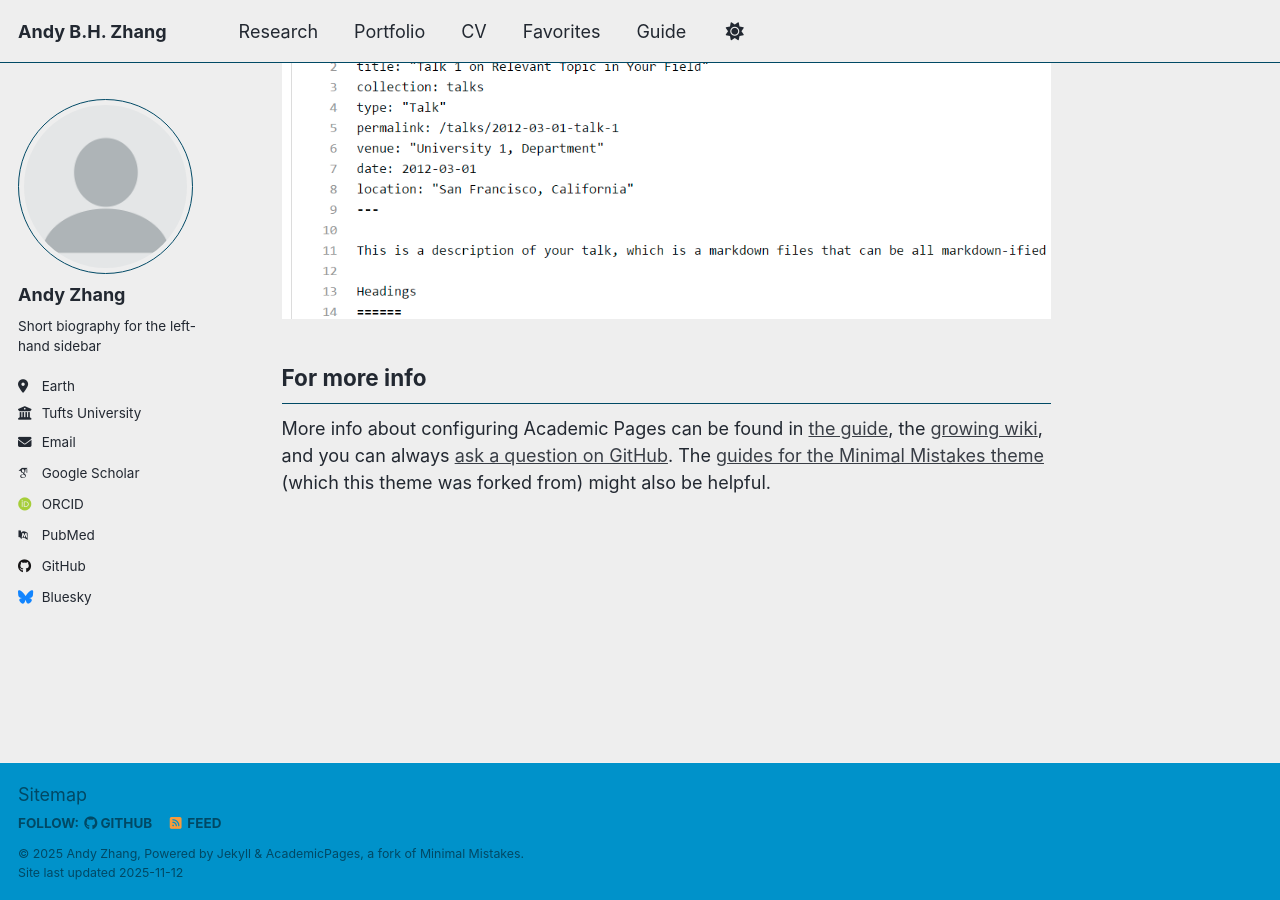
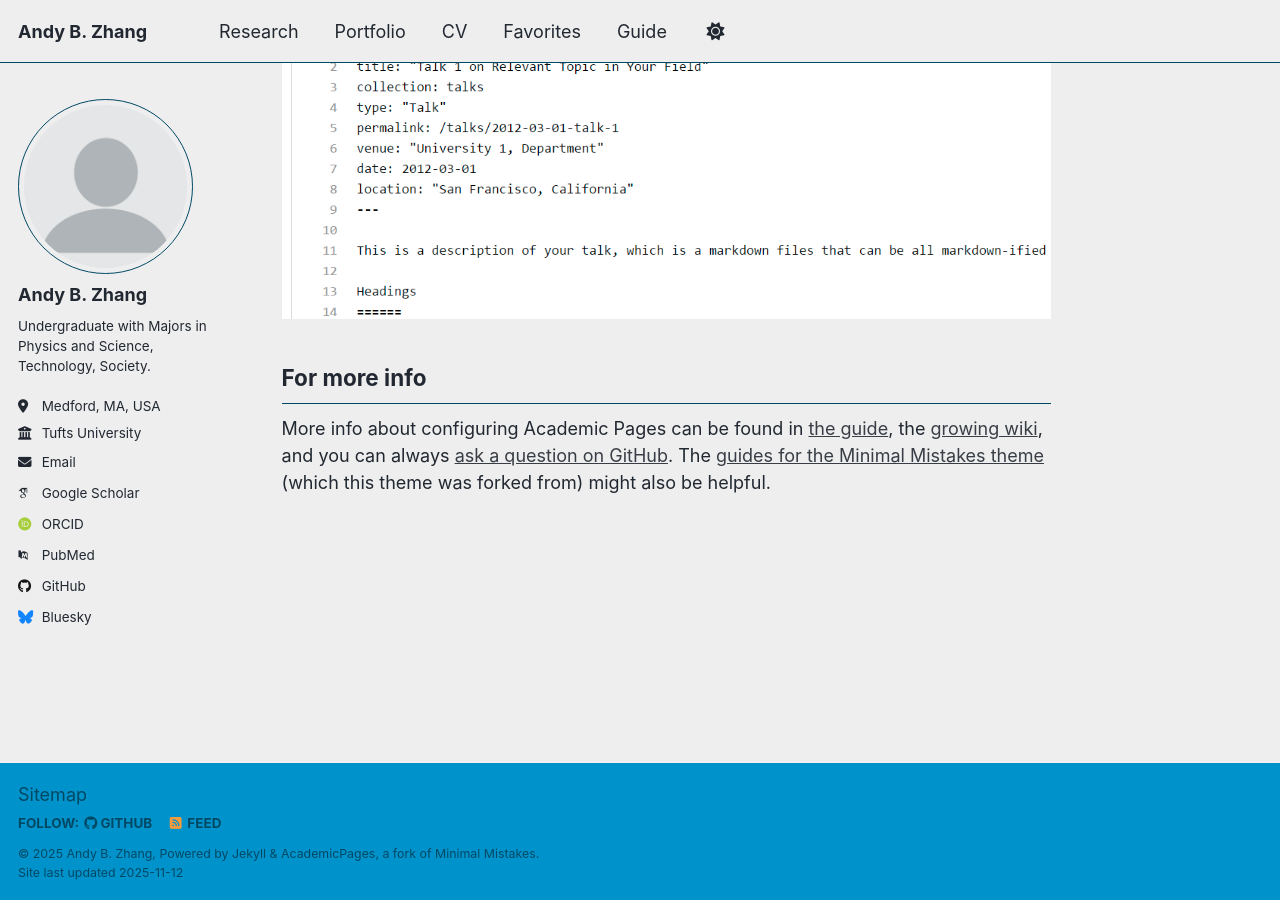
Before and after one commit to 22AZhang/AndyBHZhang.github.io, a Jekyll site: the page built from _pages/about.md, in a window 1280 px wide and 900 px high, scrolled down 2880 px. Built offline with Jekyll 4.4.1, drawn with Linux system fonts in a browser that asks for light colours; some web fonts are replaced; a script that is not in the unit is left out.

Commit message:
Update _config.yml

```diff
--- a/_config.yml
+++ b/_config.yml
@@ -9,11 +9,11 @@
 # Basic Site Settings
 locale                   : "en-US"
 site_theme               : "air" # Currently available options are "default", "air"
-title                    : "Andy B.H. Zhang"
+title                    : "Andy B. Zhang"
 title_separator          : "-"
-name                     : &name "Andy Zhang"
+name                     : &name "Andy B. Zhang"
 description              : &description "Your Name's academic portfolio"   # Update this with a general description of your site, this is the default if not overridden by a page
-url                      : https://academicpages.github.io # The base hostname & protocol for your site e.g. "https://[your GitHub username].github.io",
+url                      : https://andybhzhang.github.io # The base hostname & protocol for your site e.g. "https://[your GitHub username].github.io",
                                                            # or if you already have some other page hosted on Github then use "https://[your GitHub username].github.io/[Your Repo Name]"
 baseurl                  : "" # the subpath of your site, e.g. "/blog"
 repository               : "academicpages/academicpages.github.io"
@@ -24,10 +24,10 @@ repository               : "academicpages/academicpages.github.io"
 author:
   # Biographic information
   avatar           : "profile.png"
-  name             : "Andy Zhang"
+  name             : "Andy B. Zhang"
   pronouns         : # example: "she/her"
-  bio              : "Short biography for the left-hand sidebar"
-  location         : "Earth"
+  bio              : "Undergraduate with Majors in Physics and Science, Technology, Society."
+  location         : "Medford, MA, USA"
   employer         : "Tufts University"
   uri              : # URL
   email            : "azhang15@tufts.edu"
```
